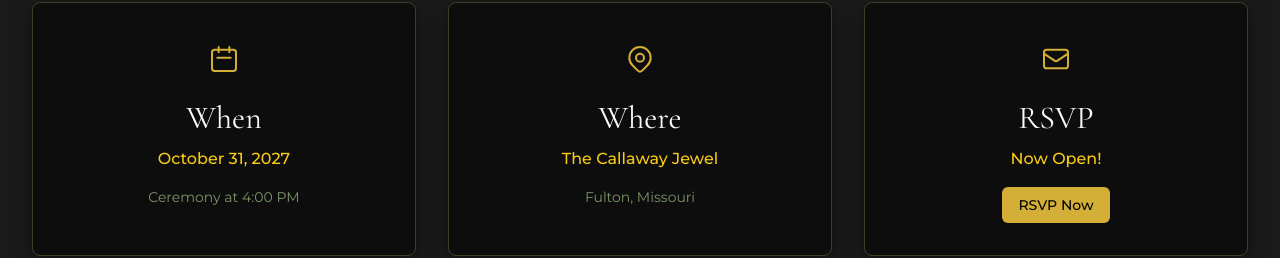
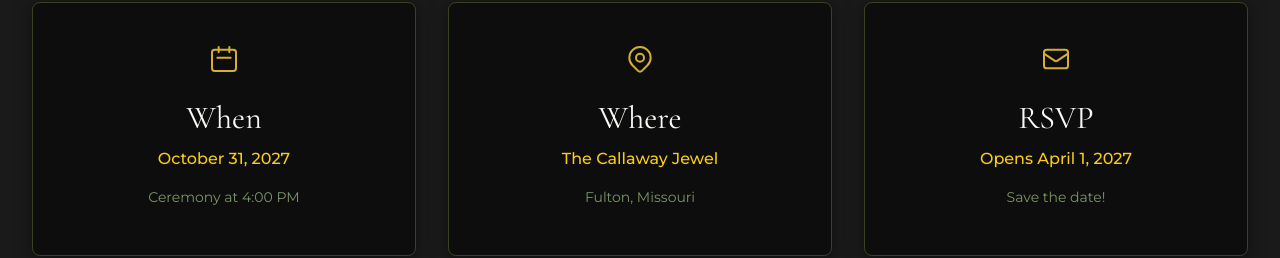
Before and after one commit to nate-a11y/Wedding, a Next.js app: page / in a window 1280 px wide. Shown: the part 1391-1649 px from the top of the page. Built offline with nearby package versions, Linux system fonts and the light colour scheme; no server answers; the database is empty.

Commit message:
Remove testing window from RSVP - production window only
RSVP now only opens during production window: April 1, 2027 - Sept 1, 2027

```diff
--- a/src/app/(main)/rsvp/page.tsx
+++ b/src/app/(main)/rsvp/page.tsx
@@ -85,21 +85,13 @@ export default function RSVPPage() {
     );
   };
 
-  // RSVP availability windows
+  // RSVP availability window: April 1, 2027 - Sept 1, 2027
   const now = new Date();
-
-  // Testing window: Nov 30, 2025 - Jan 1, 2026
-  const testStart = new Date('2025-11-30T00:00:00');
-  const testEnd = new Date('2026-01-01T23:59:59');
-  const inTestWindow = now >= testStart && now <= testEnd;
-
-  // Production window: April 1, 2027 - Sept 1, 2027
   const prodStart = new Date('2027-04-01T00:00:00');
   const prodEnd = new Date('2027-09-01T23:59:59');
   const inProdWindow = now >= prodStart && now <= prodEnd;
 
-  const rsvpOpen = inTestWindow || inProdWindow;
-  const rsvpStatus = rsvpOpen ? 'open' : now < prodStart ? 'not-yet' : 'closed';
+  const rsvpStatus = inProdWindow ? 'open' : now < prodStart ? 'not-yet' : 'closed';
 
   // Before April 1, 2027 - not yet accepting RSVPs
   if (rsvpStatus === 'not-yet') {
--- a/src/components/sections/RSVPCard.tsx
+++ b/src/components/sections/RSVPCard.tsx
@@ -4,20 +4,12 @@ import Link from 'next/link';
 import { Button } from '@/components/ui';
 
 export function RSVPCard() {
-  // RSVP availability windows
+  // RSVP availability window: April 1, 2027 - Sept 1, 2027
   const now = new Date();
-
-  // Testing window: Nov 30, 2025 - Jan 1, 2026
-  const testStart = new Date('2025-11-30T00:00:00');
-  const testEnd = new Date('2026-01-01T23:59:59');
-  const inTestWindow = now >= testStart && now <= testEnd;
-
-  // Production window: April 1, 2027 - Sept 1, 2027
   const prodStart = new Date('2027-04-01T00:00:00');
   const prodEnd = new Date('2027-09-01T23:59:59');
-  const inProdWindow = now >= prodStart && now <= prodEnd;
 
-  const rsvpOpen = inTestWindow || inProdWindow;
+  const rsvpOpen = now >= prodStart && now <= prodEnd;
   const rsvpClosed = now > prodEnd;
 
   return (
```
